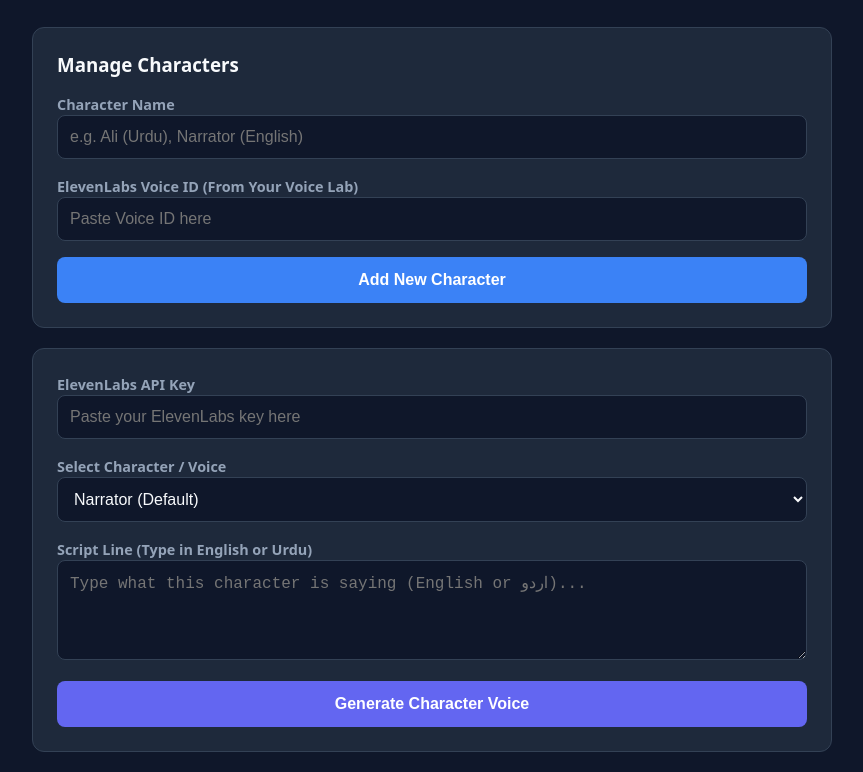
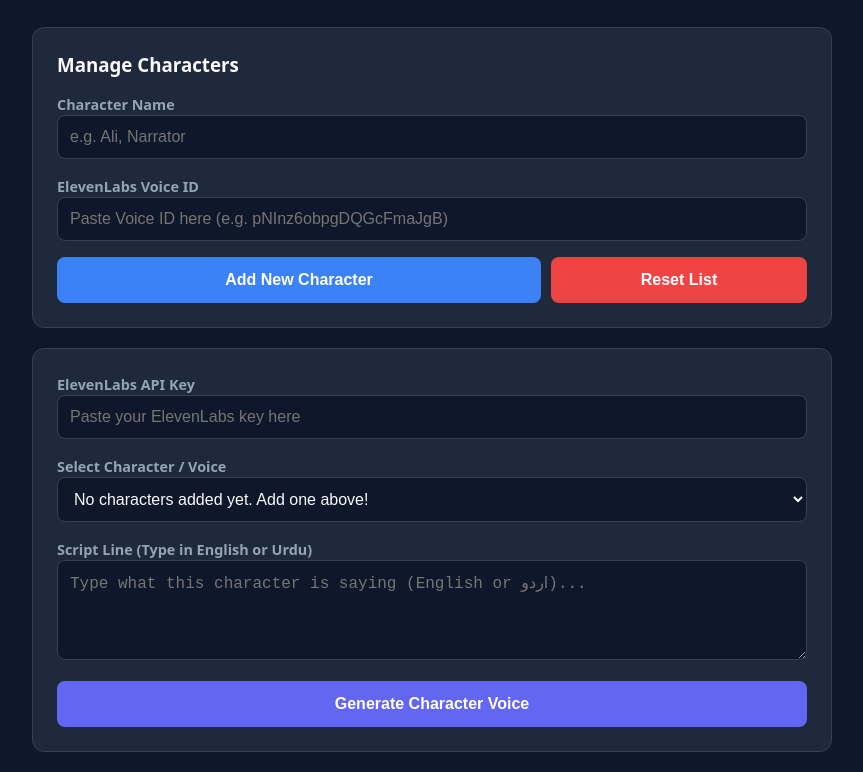
Before and after one commit to Hudabia221/animation-studio, a plain HTML site: page index.html in a window 1280 px wide. Shown: the part 96-868 px from the top of the page, without its empty margins (208-1071 px from the left). Drawn offline with Linux system fonts and the light colour scheme.

Commit message:
Update index.html

```diff
--- a/index.html
+++ b/index.html
@@ -110,13 +110,16 @@
       <h3 style="margin:0; color:var(--text);">Manage Characters</h3>
       <div>
         <label for="newCharName">Character Name</label>
-        <input type="text" id="newCharName" placeholder="e.g. Ali (Urdu), Narrator (English)">
+        <input type="text" id="newCharName" placeholder="e.g. Ali, Narrator">
       </div>
       <div>
-        <label for="newCharVoiceId">ElevenLabs Voice ID (From Your Voice Lab)</label>
-        <input type="text" id="newCharVoiceId" placeholder="Paste Voice ID here">
+        <label for="newCharVoiceId">ElevenLabs Voice ID</label>
+        <input type="text" id="newCharVoiceId" placeholder="Paste Voice ID here (e.g. pNInz6obpgDQGcFmaJgB)">
       </div>
-      <button id="addCharBtn" style="background: #3b82f6;">Add New Character</button>
+      <div style="display: flex; gap: 10px;">
+        <button id="addCharBtn" style="background: #3b82f6; flex: 2;">Add New Character</button>
+        <button id="resetCharsBtn" style="background: #ef4444; flex: 1;" title="Clears old default characters">Reset List</button>
+      </div>
     </div>
 
     <!-- Main Generator Card -->
@@ -144,9 +147,8 @@
   </div>
 
   <script>
-    let characters = JSON.parse(localStorage.getItem('animation_chars')) || [
-      { name: 'Narrator (Default)', id: '21m00Tcm4TlvDq8ikWAM' }
-    ];
+    // Load characters or start fresh
+    let characters = JSON.parse(localStorage.getItem('animation_chars')) || [];
 
     const characterSelect = document.getElementById('characterSelect');
 
@@ -168,6 +170,7 @@
 
     updateDropdown();
 
+    // Add new character
     document.getElementById('addCharBtn').addEventListener('click', () => {
       const name = document.getElementById('newCharName').value.trim();
       const voiceId = document.getElementById('newCharVoiceId').value.trim();
@@ -187,6 +190,17 @@
       alert('Character added successfully!');
     });
 
+    // Reset / Clear characters button
+    document.getElementById('resetCharsBtn').addEventListener('click', () => {
+      if (confirm('Are you sure you want to clear all saved characters?')) {
+        characters = [];
+        localStorage.removeItem('animation_chars');
+        updateDropdown();
+        alert('Character list cleared. Now you can add your own fresh characters!');
+      }
+    });
+
+    // Generate audio script
     document.getElementById('generateBtn').addEventListener('click', async () => {
       const elevenKey = document.getElementById('elevenKey').value.trim();
       const selectedVoiceId = characterSelect.value;
@@ -195,9 +209,9 @@
 
       status.style.display = 'block';
 
-      if (!elevenKey || !scriptText || !selectedVoiceId) {
+      if (!elevenKey || !scriptText || !selectedVoiceId || characters.length === 0) {
         status.style.color = '#f87171';
-        status.textContent = 'Please fill in your API key, select a character, and enter a script line.';
+        status.textContent = 'Please add a character, select it from the dropdown, fill in your API key, and enter a script line.';
         return;
       }
 
```
